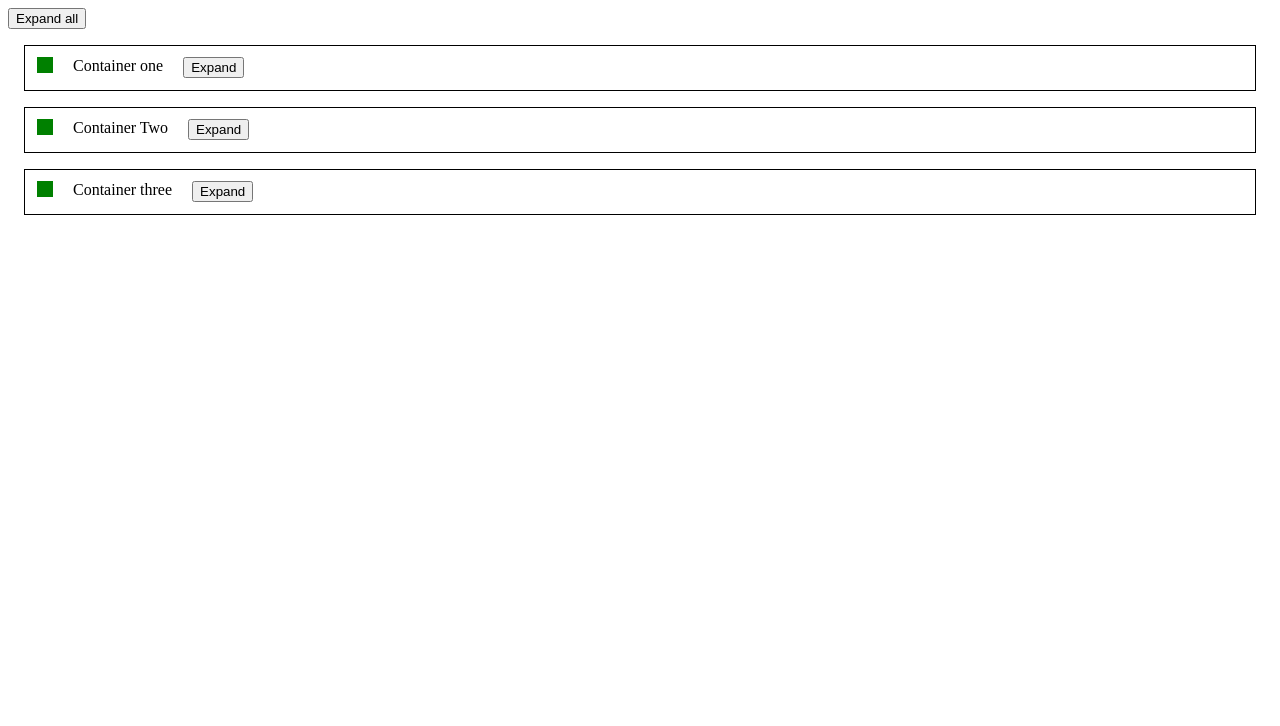
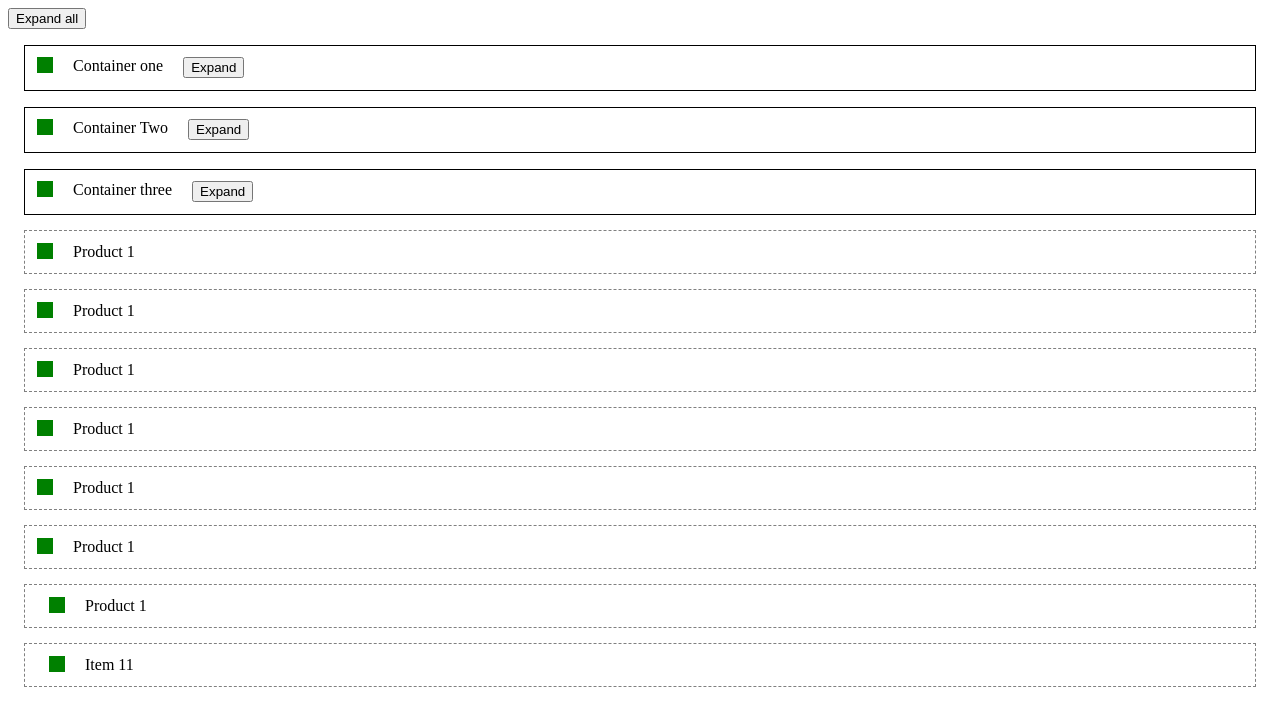
Before and after one commit to Ramadanko/react-dnd-nested-list, a React (Vite) app: page / in a window 1280 px wide. Shown: the top 726 px of the page. Built offline with nearby package versions, Linux system fonts and the light colour scheme.

Commit message:
generate unique ids for node items

```diff
--- a/src/NestedList/RootNode.ts
+++ b/src/NestedList/RootNode.ts
@@ -1,4 +1,5 @@
 import { INode } from './types';
+import { v4 as uuidV4 } from 'uuid';
 
 export const rootNode: INode = {
   id: '1',
@@ -94,5 +95,61 @@ export const rootNode: INode = {
         },
       ],
     },
+
+    {
+      id: '3',
+      name: 'Product 1',
+      parentId: '2',
+    },
+    {
+      id: '3',
+      name: 'Product 1',
+      parentId: '2',
+    },
+    {
+      id: '3',
+      name: 'Product 1',
+      parentId: '2',
+    },
+    {
+      id: '3',
+      name: 'Product 1',
+      parentId: '2',
+    },
+    {
+      id: '3',
+      name: 'Product 1',
+      parentId: '2',
+    },
+    {
+      id: '3',
+      name: 'Product 1',
+      parentId: '2',
+    },
+    {
+      id: '3',
+      name: 'Product 1',
+      parentId: '2',
+    },
+    {
+      id: '3',
+      name: 'Item 11',
+      parentId: '2',
+    },
   ],
 };
+
+const generateUniqueIds = (node: INode) => {
+  node.children.forEach((item) => {
+    item.id = uuidV4();
+    if (item.children) {
+      generateUniqueIds(item);
+    }
+  });
+};
+
+export const getRootNode = () => {
+  const root = structuredClone(rootNode);
+  generateUniqueIds(root);
+  return root;
+};
--- a/src/NestedList/TreeProvider.tsx
+++ b/src/NestedList/TreeProvider.tsx
@@ -1,5 +1,5 @@
 import { createContext, useState, FC } from 'react';
-import { rootNode } from './RootNode';
+import { getRootNode } from './RootNode';
 import { get } from 'lodash-es';
 import { indicatorValue } from './DraggableDroppableNode';
 import { INode } from './types';
@@ -54,7 +54,7 @@ const expandAllNodes = (rootNode: INode, expandedNodes = {}) => {
 };
 
 const TreeProvider: FC<any> = ({ children }) => {
-  const [allNodes, setAllNodes] = useState(rootNode);
+  const [allNodes, setAllNodes] = useState(getRootNode());
   const [expandedNodes, setExpandedNodes] = useState({});
   const [areAllNodesExpanded, setAreAllNodesExpanded] = useState(false);
 
--- a/src/index.tsx
+++ b/src/index.tsx
@@ -1,6 +1,11 @@
+import { StrictMode } from 'react';
 import { createRoot } from 'react-dom/client';
 import App from './App';
 
 const container = document.getElementById('app');
 const root = createRoot(container);
-root.render(<App />);
+root.render(
+  <StrictMode>
+    <App />
+  </StrictMode>,
+);
```
